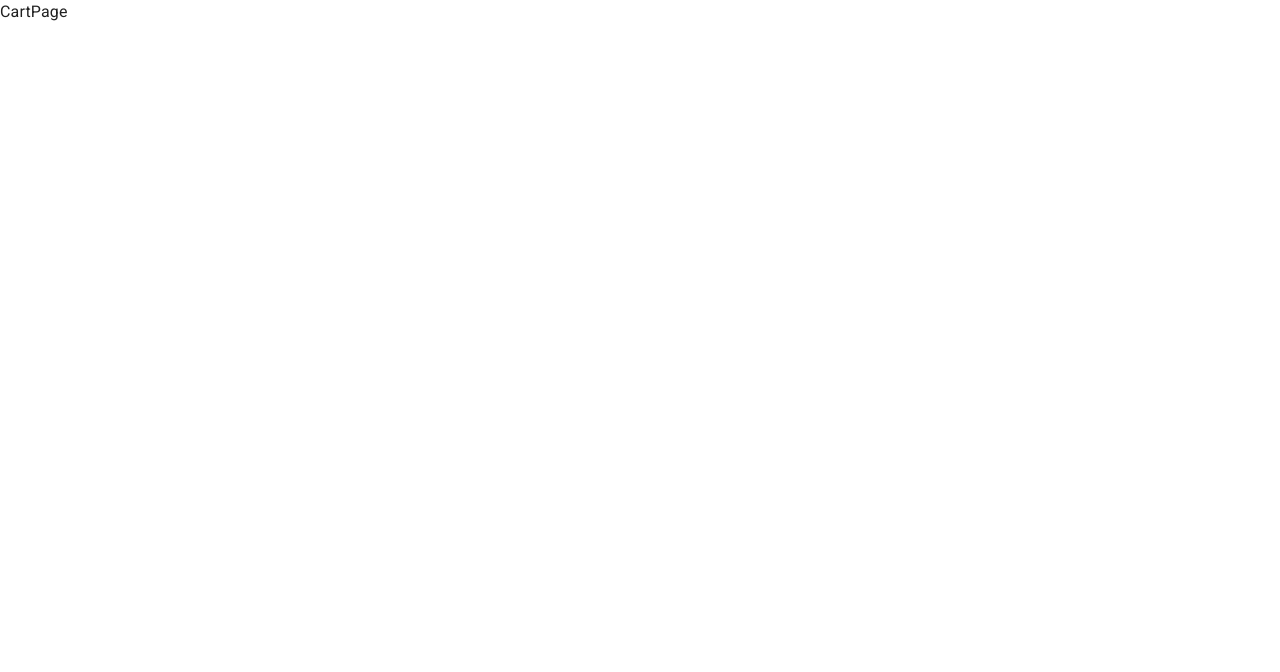
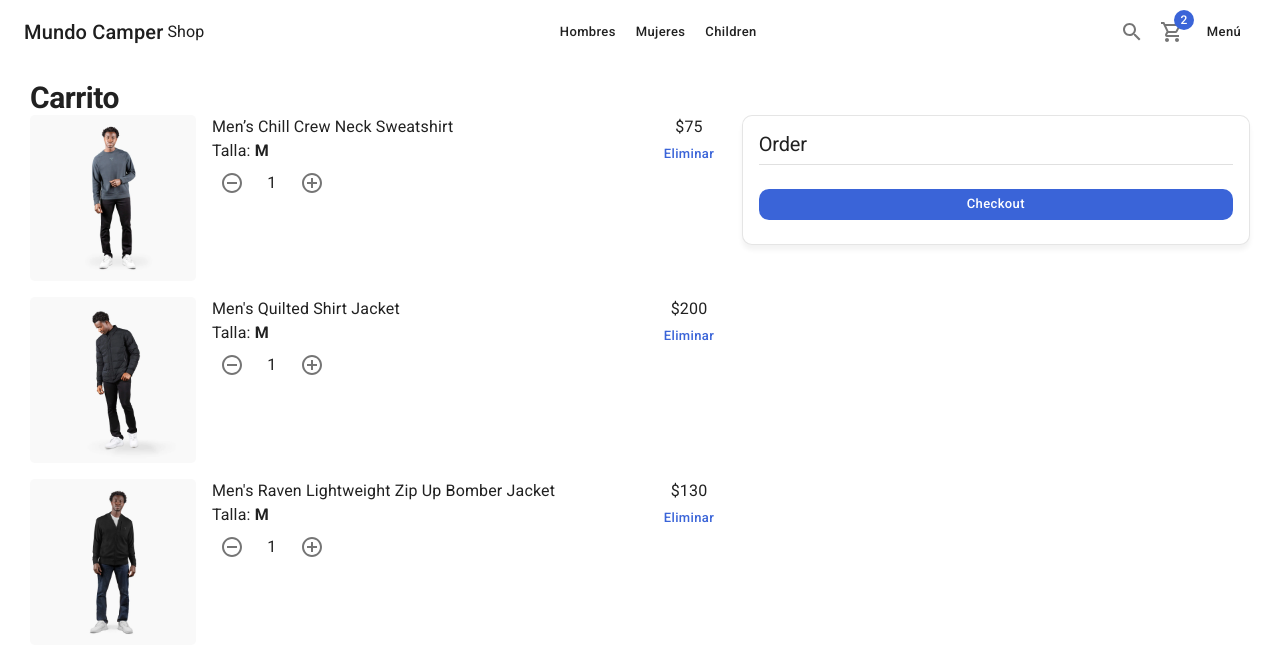
Before and after one commit to danielmateu/05-teslo-shop, a Next.js app: page /cart in a window 1280 px wide. Shown: the top 672 px of the page. Built offline with nearby package versions, Linux system fonts and the light colour scheme.

Commit message:
Mostrando productos dentro del carrito

```diff
--- /dev/null
+++ b/components/cart/CartList.tsx
@@ -0,0 +1,74 @@
+import { Grid, Typography, Link, CardActionArea, CardMedia, Box, Button } from '@mui/material';
+import { initialData } from '../../database/products';
+import NextLink from 'next/link';
+import { ItemCounter } from '../ui';
+
+
+
+
+
+const productsInCart = [
+    initialData.products[0],
+    initialData.products[1],
+    initialData.products[2],
+]
+
+export const CartList = () => {
+
+
+    return (
+        <>
+            {
+                productsInCart.map(product => (
+                    // <Typography key={product.slug}>{product.title}</Typography>
+                    <Grid key={product.slug}
+                        container
+                        spacing={2}
+                        sx={{ mb: 2 }}
+                    >
+                        <Grid item xs={3}>
+                            {/* TODO: Llevar a la pagina del producto */}
+                            <NextLink href='/product/slug' passHref>
+                                <Link>
+                                    <CardActionArea>
+                                        <CardMedia
+                                            image={`products/${product.images[0]}`}
+                                            component='img'
+                                            sx={{ borderRadius: '5px' }}
+                                        />
+                                    </CardActionArea>
+                                </Link>
+                            </NextLink>
+                        </Grid>
+
+                        <Grid item xs={7}>
+                            <Box display='flex' flexDirection='column'>
+                                <Typography variant='body1'>{product.title}</Typography>
+                                <Typography variant='body1'>Talla: <strong>M</strong></Typography>
+
+                                {/* DEBE SER CONDICIONAL*/}
+                                <ItemCounter />
+                            </Box>
+                        </Grid>
+
+                        <Grid
+                            item xs={2}
+                            display='flex'
+                            flexDirection='column'
+                            alignItems='center'
+                        >
+                            <Typography>{`$${product.price}`}</Typography>
+
+                            {/* EDITABLE */}
+                            <Button variant='text' color='secondary'>
+                                Eliminar
+                            </Button>
+
+                        </Grid>
+                    </Grid>
+                ))
+            }
+
+        </>
+    )
+}
--- /dev/null
+++ b/components/cart/index.ts
@@ -0,0 +1 @@
+export * from './CartList'
--- a/components/ui/Navbar.tsx
+++ b/components/ui/Navbar.tsx
@@ -46,7 +46,7 @@
                     <SearchOutlined />
                 </IconButton>
 
-                <NextLink href='/cart/empty' passHref>
+                <NextLink href='/cart' passHref>
                     <Link>
                         <IconButton>
                             <Badge badgeContent = {2} color= 'secondary' >
--- a/pages/cart/index.tsx
+++ b/pages/cart/index.tsx
@@ -1,8 +1,39 @@
+import { Box, Button, Card, CardContent, Divider, Grid, Typography } from "@mui/material"
+import { CartList } from "../../components/cart"
+import { ShopLayout } from "../../components/layouts"
 
 
 const CartPage = () => {
     return (
-        <div>CartPage</div>
+        <ShopLayout title={"Tu carrito 3"} pageDescription={"Aquí puedes revisar tu carrito"}>
+            <Typography variant="h1" component='h1'>Carrito</Typography>
+
+            <Grid container>
+                <Grid item xs={12} sm = {7}>
+                    {/* CartList trabajado con la localstorage y/o cookies*/}
+                    <CartList/>
+
+                </Grid>
+                <Grid item xs={12} sm = {5}>
+                    <Card className="summary-card">
+                        <CardContent>
+                            <Typography variant="h2">Order</Typography>
+                            <Divider sx = {{my: 1}}/>
+
+                            {/* ORDER SUMARY */}
+
+                            <Box sx = {{mt:3}}>
+                                <Button color="secondary" className="circular-btn" fullWidth>Checkout</Button>
+
+                            </Box>
+
+                        </CardContent>
+                    </Card>
+                </Grid>
+
+            </Grid>
+
+        </ShopLayout>
     )
 }
 
```
